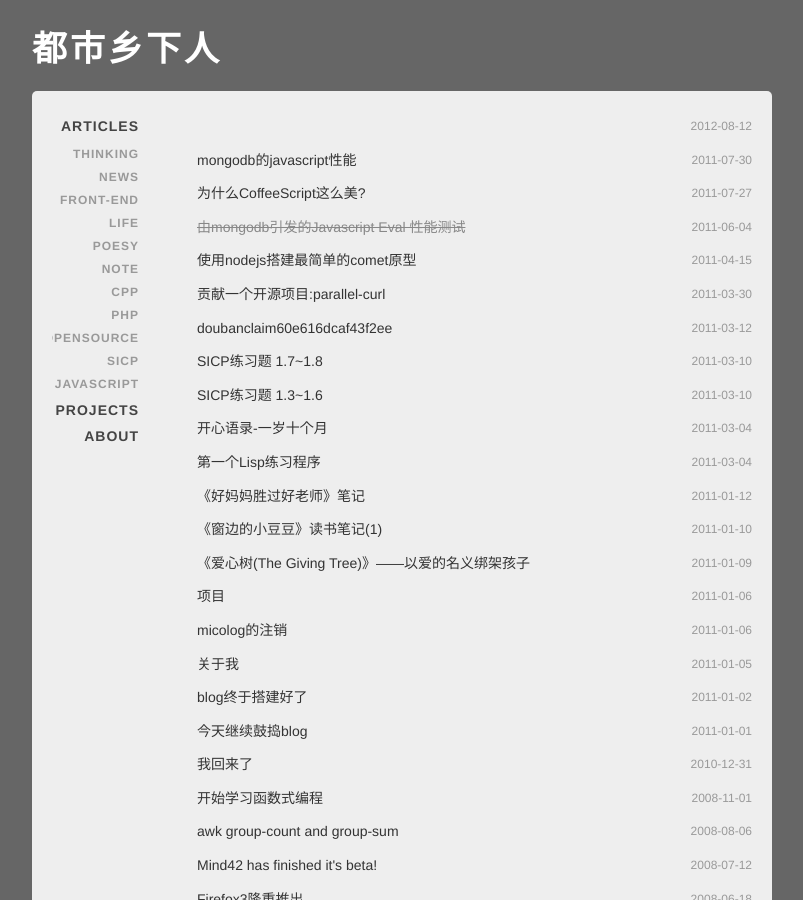
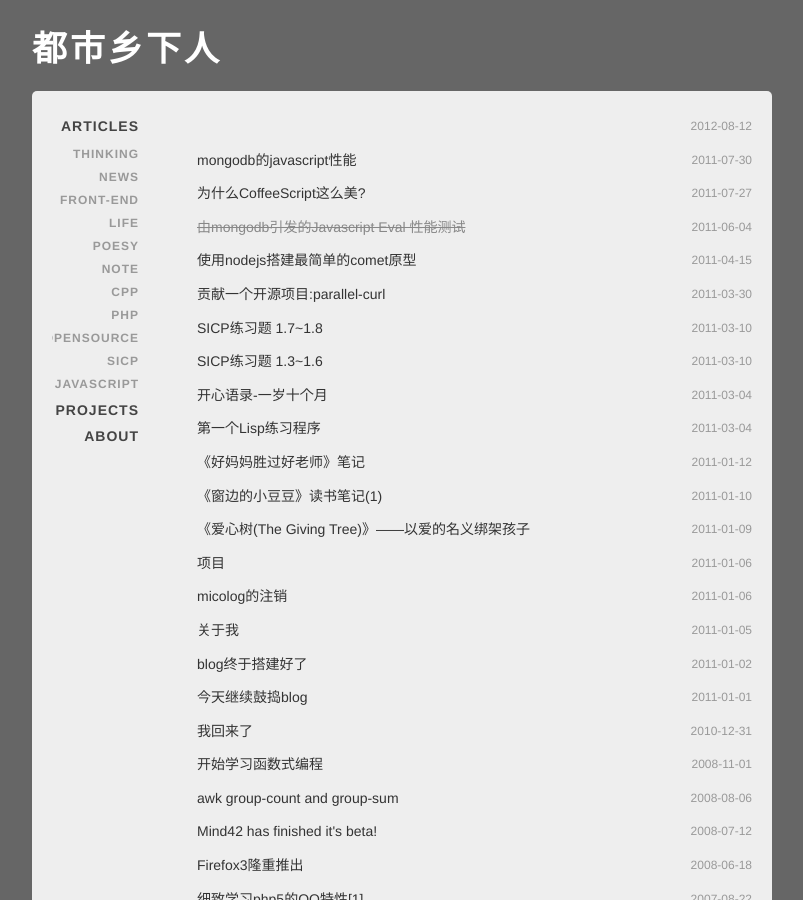
Before and after one commit to dulao5/dulao5.github.com, a Jekyll site: the page built from index.html, in a window 1280 px wide and 900 px high. Shown: the whole window, without its empty margins (238-1041 px from the left). Built offline with Jekyll 4.4.1, drawn with Linux system fonts in a browser that asks for light colours; Markdown is read by kramdown in place of the engine named in the settings.

Commit message:
fix style

```diff
--- a/_posts/2011-03-12-douban.textile
+++ /dev/null
@@ -1,6 +0,0 @@
----
-layout: post
-title: doubanclaim60e616dcaf43f2ee
----
-
-在豆瓣上认领blog doubanclaim60e616dcaf43f2ee
--- a/nongli/index.html
+++ b/nongli/index.html
@@ -30,7 +30,7 @@
 		data-icon="arrow-r" data-iconpos="notext">Next</a>
 </div><!-- /header -->
 
-<div data-role="content">
+<div data-role="content" style="padding:0">
   <div id=CenterCal></div>
 </div><!-- /content -->
 
```
